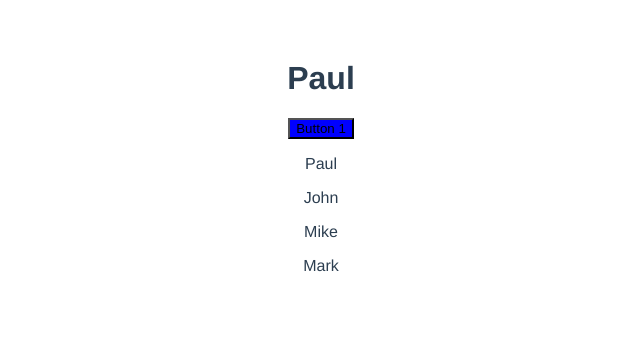
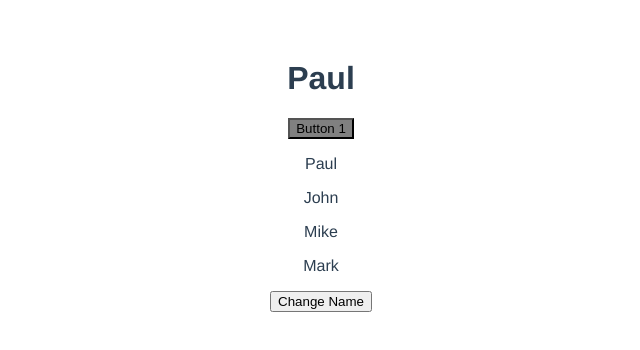
Before and after one commit to PaulPintang/Vue.Js-2022, a Vue app: page / in a window 1280 px wide. Shown: the top 350 px of the page, without its empty margins (319-959 px from the left). Built offline with nearby package versions, Linux system fonts and the light colour scheme.

Commit message:
click event

```diff
--- a/src/App.vue
+++ b/src/App.vue
@@ -1,16 +1,18 @@
 <template>
   <FirstComponent person="Paul" />
-  <Button color="blue" />
+  <Button color="gray" />
   <Names :names="names" />
+  <ClickedEvent />
 </template>
 
 <script>
 import FirstComponent from "./components/FirstComponent";
 import Button from "./components/Button";
 import Names from "./components/Names";
+import ClickedEvent from "./components/ClickedEvent";
 export default {
   name: "App",
-  components: { FirstComponent, Button, Names },
+  components: { FirstComponent, Button, Names, ClickedEvent },
   data() {
     return {
       names: [],
@@ -21,18 +23,22 @@ export default {
       {
         id: 1,
         name: "Paul",
+        age: 21,
       },
       {
         id: 2,
         name: "John",
+        age: 22,
       },
       {
         id: 1,
         name: "Mike",
+        age: 24,
       },
       {
         id: 1,
         name: "Mark",
+        age: 23,
       },
     ];
   },
--- a/src/components/Button.vue
+++ b/src/components/Button.vue
@@ -10,7 +10,7 @@ export default {
   },
   methods: {
     onClick() {
-      alert("clicked");
+      console.log("clicked");
     },
   },
 };
--- /dev/null
+++ b/src/components/ClickedEvent.vue
@@ -0,0 +1,16 @@
+<template>
+  <div>
+    <button @click="changeName">Change Name</button>
+  </div>
+</template>
+
+<script>
+export default {
+  name: "ClickedEvent",
+  methods: {
+    changeName() {
+      console.log("change name");
+    },
+  },
+};
+</script>
```
